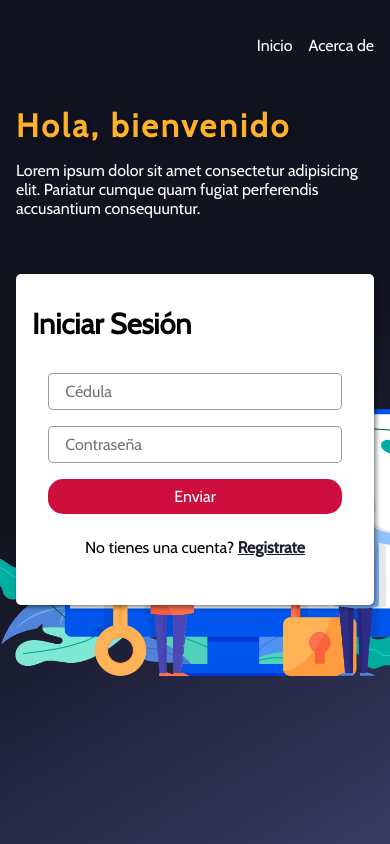
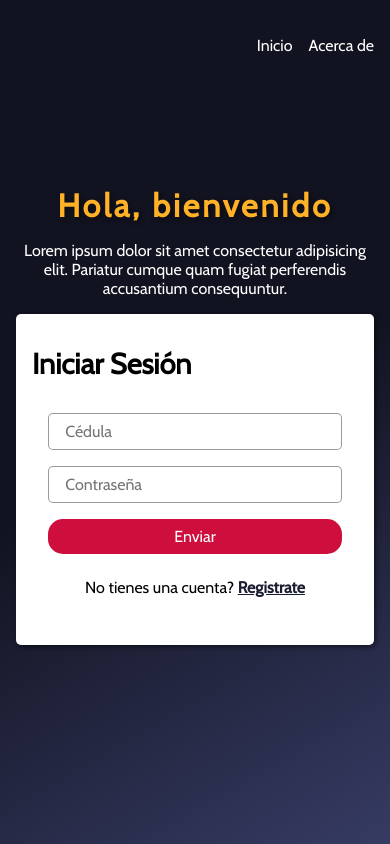
Before and after one commit to czabala847/cotizacion, a PHP site: page /cotizacion/ in a window 390 px wide. Run offline with PHP 8.4, Linux system fonts and the light colour scheme.

Commit message:
Mejorando diseño responsive del login

```diff
--- a/src/css/style.css
+++ b/src/css/style.css
@@ -45,7 +45,7 @@ figure {
 /*-----------------------------------------*\
                   CONTAINERS
 \*-----------------------------------------*/
-.flex-center, .header-menu__list, .quotation__form {
+.flex-center, .header-menu__list, .quotation__form, .login-form {
   display: -webkit-box;
   display: -ms-flexbox;
   display: flex;
@@ -251,13 +251,6 @@ input[type="file"] {
 /*-----------------------------------------*\
                   LOGIN
 \*-----------------------------------------*/
-.login {
-  background: url("../assets/495078-PHE69C-919.png") no-repeat;
-  background-size: 500px;
-  background-position-y: 65%;
-  background-position-x: 20%;
-}
-
 .login .title-primary {
   text-transform: initial;
 }
@@ -270,6 +263,16 @@ input[type="file"] {
   -webkit-box-shadow: 2px 2px 5px rgba(0, 0, 0, 0.5);
           box-shadow: 2px 2px 5px rgba(0, 0, 0, 0.5);
   text-align: center;
+  -webkit-box-pack: space-evenly;
+      -ms-flex-pack: space-evenly;
+          justify-content: space-evenly;
+  -webkit-box-align: initial;
+      -ms-flex-align: initial;
+          align-items: initial;
+  -webkit-box-orient: vertical;
+  -webkit-box-direction: normal;
+      -ms-flex-direction: column;
+          flex-direction: column;
 }
 
 .login-form h2 {
@@ -292,15 +295,26 @@ input[type="file"] {
           box-sizing: border-box;
 }
 
-.login-description {
-  -ms-flex-item-align: start;
-      align-self: flex-start;
-  margin-top: 1rem;
+.login-container {
+  -webkit-box-align: initial;
+      -ms-flex-align: initial;
+          align-items: initial;
+  padding-top: 3rem;
+  height: 60%;
+}
+
+.login-container .login-description {
+  padding-top: 3rem;
+  text-align: center;
+  background: url("../assets/495078-PHE69C-919.png") no-repeat;
+  background-size: 100%;
+  background-position-y: bottom;
+  background-position-x: center;
 }
 
 @media only screen and (max-width: 768px) {
-  .quotation {
-    background-position-y: 60vh;
+  .login-description {
+    background-image: none !important;
   }
 }
 
--- a/src/sass/layout/_login.scss
+++ b/src/sass/layout/_login.scss
@@ -3,11 +3,6 @@
 \*-----------------------------------------*/
 
 .login {
-  background: url("../assets/495078-PHE69C-919.png") no-repeat;
-  background-size: 500px;
-  background-position-y: 65%;
-  background-position-x: 20%;
-
   & .title-primary {
     text-transform: initial;
   }
@@ -20,6 +15,7 @@
   border-radius: 5px;
   box-shadow: 2px 2px 5px rgba(0, 0, 0, 0.5);
   text-align: center;
+  @include m-flex(space-evenly, initial, column);
 
   & h2 {
     font-size: 1.8rem;
@@ -43,15 +39,27 @@
 
 .login-container {
   @extend .section-container;
+  align-items: initial;
+  padding-top: 3rem;
+  height: 60%;
+
+  & .login-description {
+    padding-top: 3rem;
+    text-align: center;
+    background: url("../assets/495078-PHE69C-919.png") no-repeat;
+    background-size: 100%;
+    background-position-y: bottom;
+    background-position-x: center;
+  }
 }
 
-.login-description {
-  align-self: flex-start;
-  margin-top: 1rem;
-}
+// .login-description {
+//   align-self: flex-start;
+//   margin-top: 1rem;
+// }
 
 @media only screen and (max-width: 768px) {
-  .quotation {
-    background-position-y: 60vh;
+  .login-description {
+    background-image: none !important;
   }
 }
```
Also changed, not shown: 1 other file.
